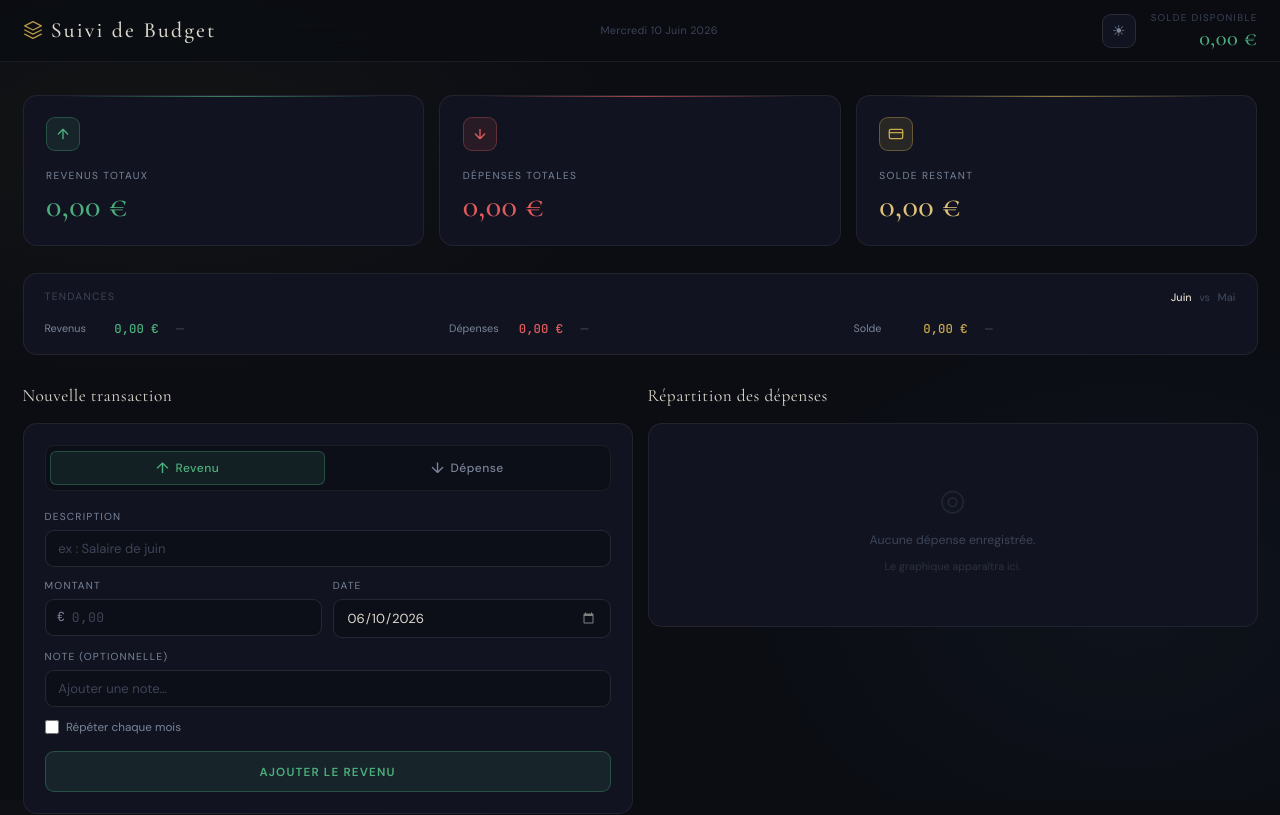
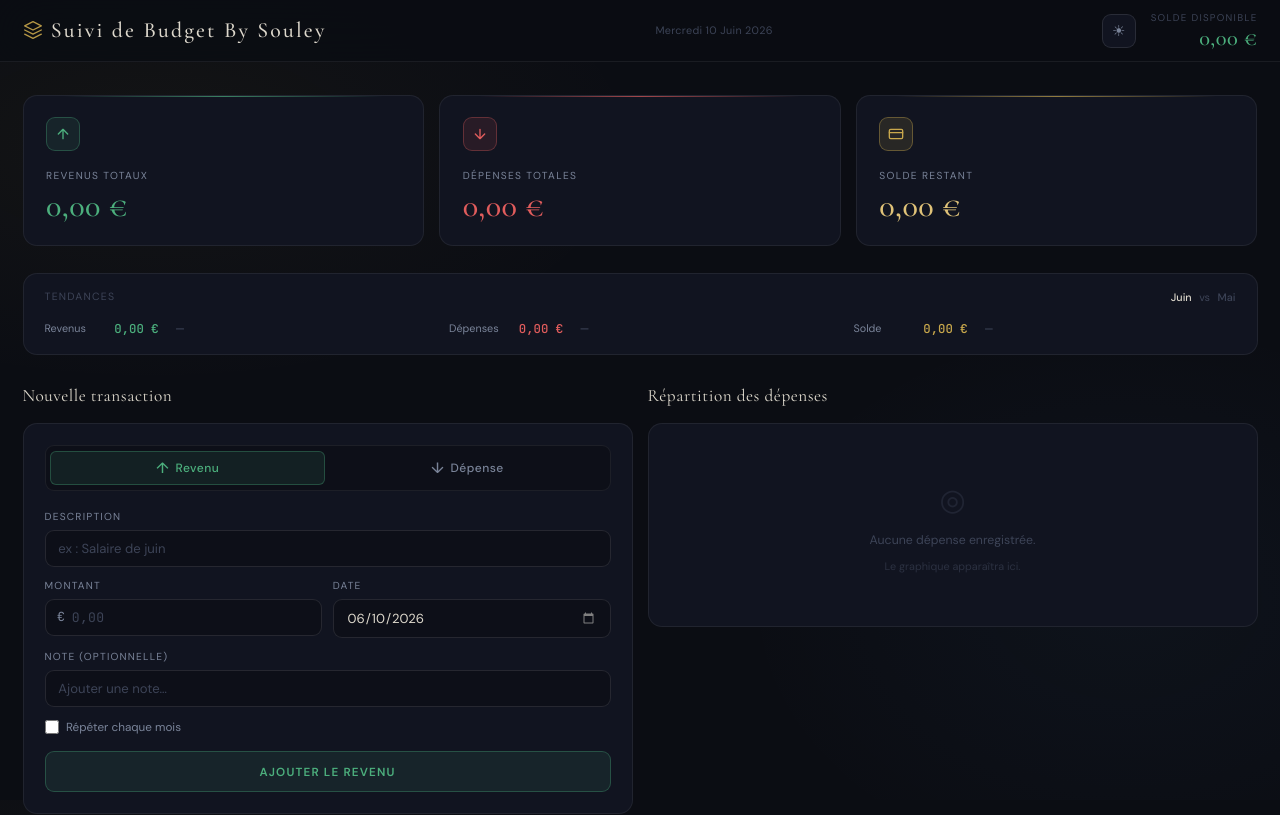
Before and after one commit to soulDiangou/suivi-de-budget, a React (Vite) app: page / in a window 1280 px wide. Shown: the top 815 px of the page. Built offline with nearby package versions, Linux system fonts and the light colour scheme.

Commit message:
chore: titre By Souley + .gitignore (.claude, public, statusLine)

```diff
--- a/index.html
+++ b/index.html
@@ -9,7 +9,7 @@
       href="https://fonts.googleapis.com/css2?family=Cormorant+Garamond:ital,wght@0,300;0,400;0,500;0,600;1,300;1,400&family=DM+Sans:opsz,wght@9..40,300;9..40,400;9..40,500;9..40,600&family=JetBrains+Mono:wght@400;500&display=swap"
       rel="stylesheet"
     />
-    <title>Suivi de Budget</title>
+    <title>Suivi de Budget By Souley</title>
   </head>
   <body>
     <div id="root"></div>
--- a/src/App.jsx
+++ b/src/App.jsx
@@ -83,7 +83,7 @@ export default function App() {
               <path d="M12 2L2 7l10 5 10-5-10-5z" /><path d="M2 17l10 5 10-5" /><path d="M2 12l10 5 10-5" />
             </svg>
           </div>
-          <span className="header-name">Suivi de Budget</span>
+          <span className="header-name">Suivi de Budget By Souley</span>
         </div>
 
         <span className="header-date">{dateLabel}</span>
```
Also changed, not shown: 1 other file (tests, documents, lock files or other folders).
